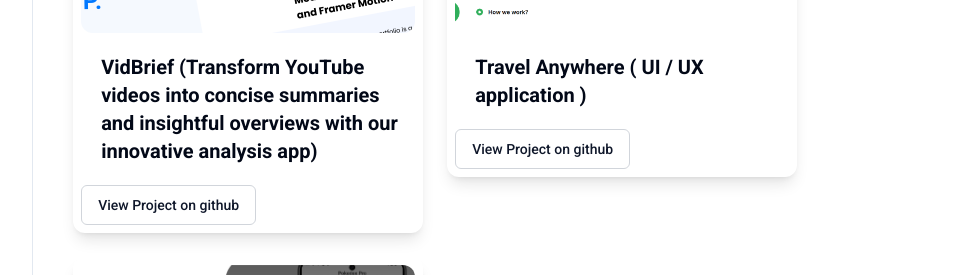
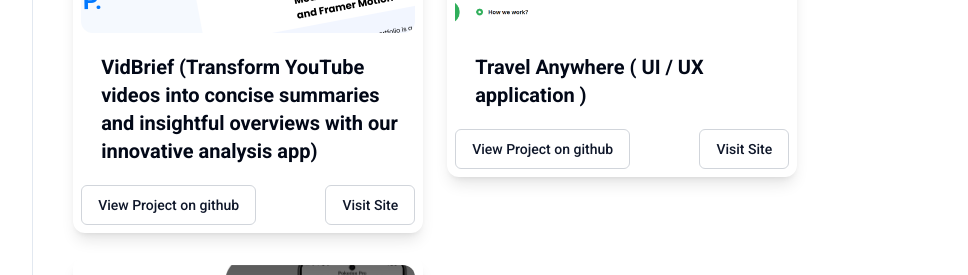
Before and after one commit to 123Brijesh44aa/brijesh-mourya-portfolio, a Next.js app: page / in a window 1280 px wide. Shown: the part 960-1235 px from the top of the page, without its empty margins (303-1271 px from the left). Built offline with nearby package versions, Linux system fonts and the light colour scheme.

Commit message:
update portfolio

```diff
--- a/components/cards/ProjectCard.tsx
+++ b/components/cards/ProjectCard.tsx
@@ -27,14 +27,14 @@
 			</div>
 			<h2 className="font-bold text-xl ml-5 mb-5 mt-5">{projectTitle}</h2>
 			<div className="flex flex-col md:flex-row justify-between items-center gap-3">
-				<Link href={githubLink}>
+				<Link href={githubLink} target={"_blank"} className={"w-full md:w-auto"}>
 					<Button variant="project">
 						View Project on github
 					</Button>
 				</Link>
 				{
 					liveLink &&
-				<Link href={liveLink} target={"_blank"}>
+				<Link href={liveLink} target={"_blank"} className={"w-full md:w-auto"}>
 					<Button variant="project">
 						Visit Site
 					</Button>
--- a/components/home/RecentProjects.tsx
+++ b/components/home/RecentProjects.tsx
@@ -19,6 +19,7 @@
 								projectImage={project.projectImage}
 								projectTitle={project.projectTitle}
 								githubLink={project.githubLink}
+								liveLink={project.liveLink}
 								key={index}
 							/>
 						)
```
